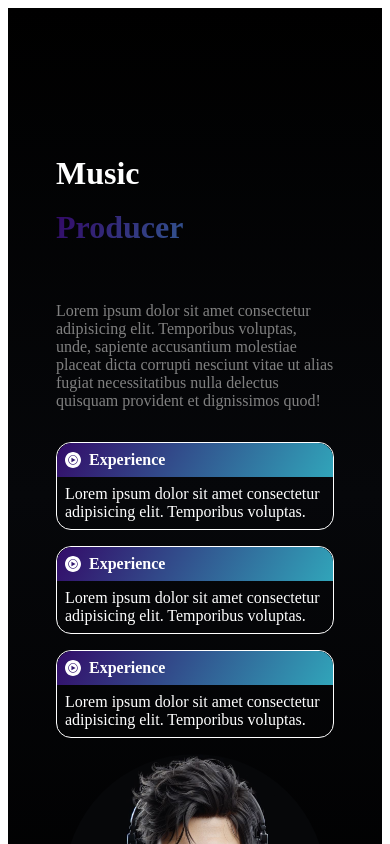
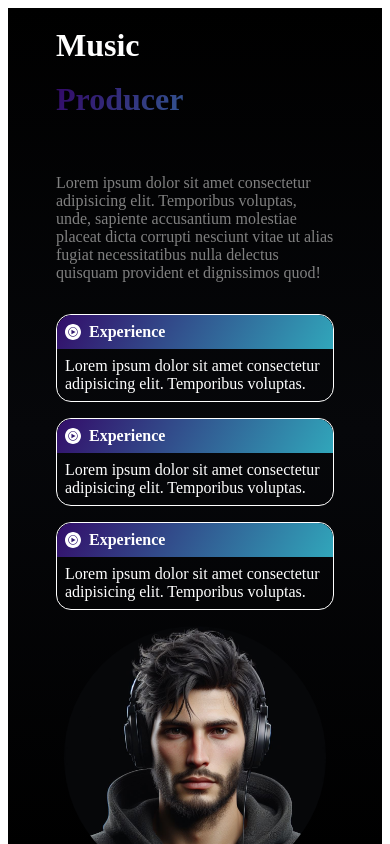
Before and after one commit to yohanmayorga/musicproducer, a Next.js app: page /About in a window 390 px wide. Shown: the top 844 px of the page. Built offline with nearby package versions, Linux system fonts and the light colour scheme.

Commit message:
some changes

```diff
--- a/src/styles/About.module.css
+++ b/src/styles/About.module.css
@@ -13,12 +13,6 @@
     rgba(6, 7, 10, 1) 50%,
     rgba(0, 0, 0, 1) 100%
   );
-}
-
-@media (max-width: 768px) {
-  .body {
-    padding-top: 8rem;
-  }
 }
 
 .left {
--- a/src/styles/Banner.module.css
+++ b/src/styles/Banner.module.css
@@ -11,12 +11,6 @@
     rgba(0, 0, 0, 0.3) 50%,
     rgba(0, 0, 0, 1) 90%
   );
-}
-
-@media (max-width: 768px) {
-  .body {
-    padding-top: 8rem;
-  }
 }
 
 .background {
--- a/src/styles/Experience.module.css
+++ b/src/styles/Experience.module.css
@@ -9,9 +9,3 @@
     rgba(0, 0, 0, 1) 100%
   );
 }
-
-@media (max-width: 768px) {
-  .body {
-    padding-top: 8rem;
-  }
-}
```
